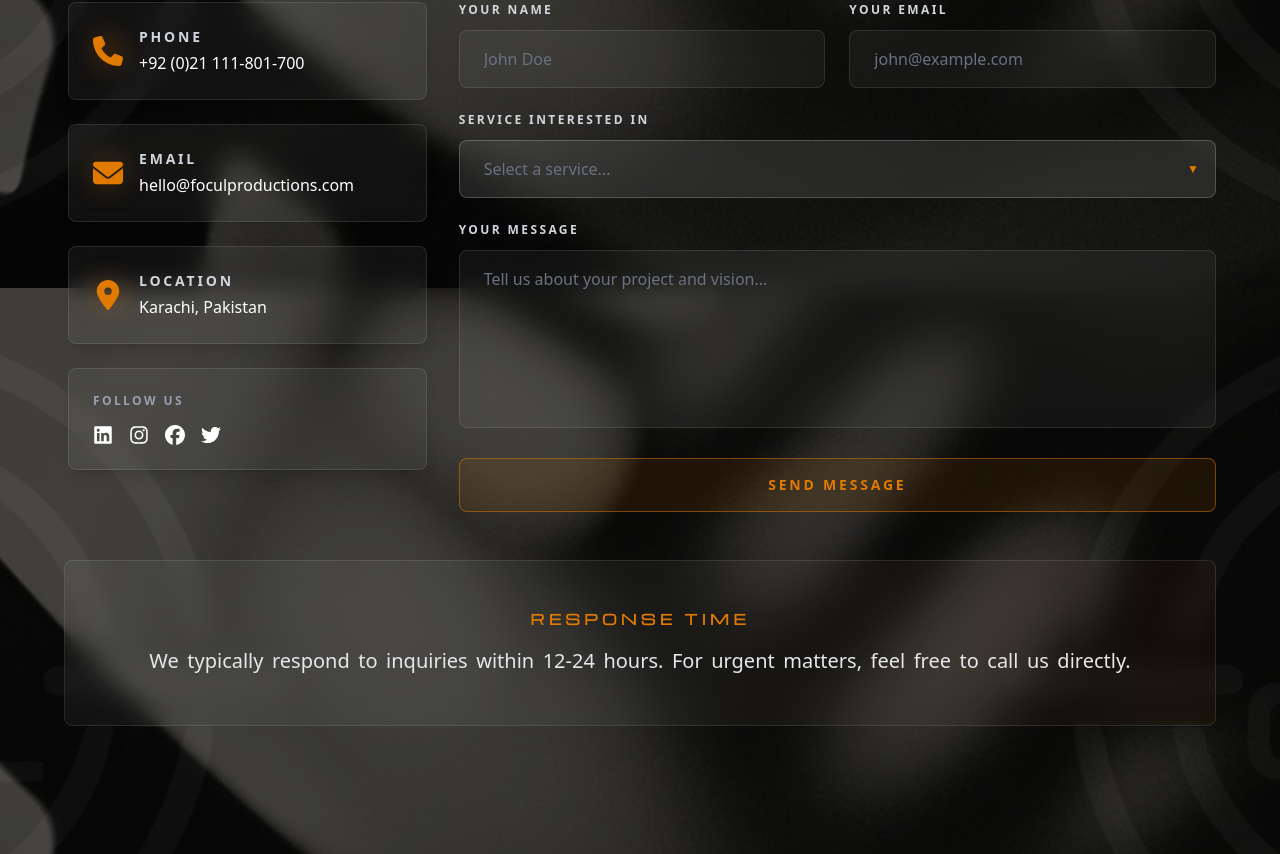
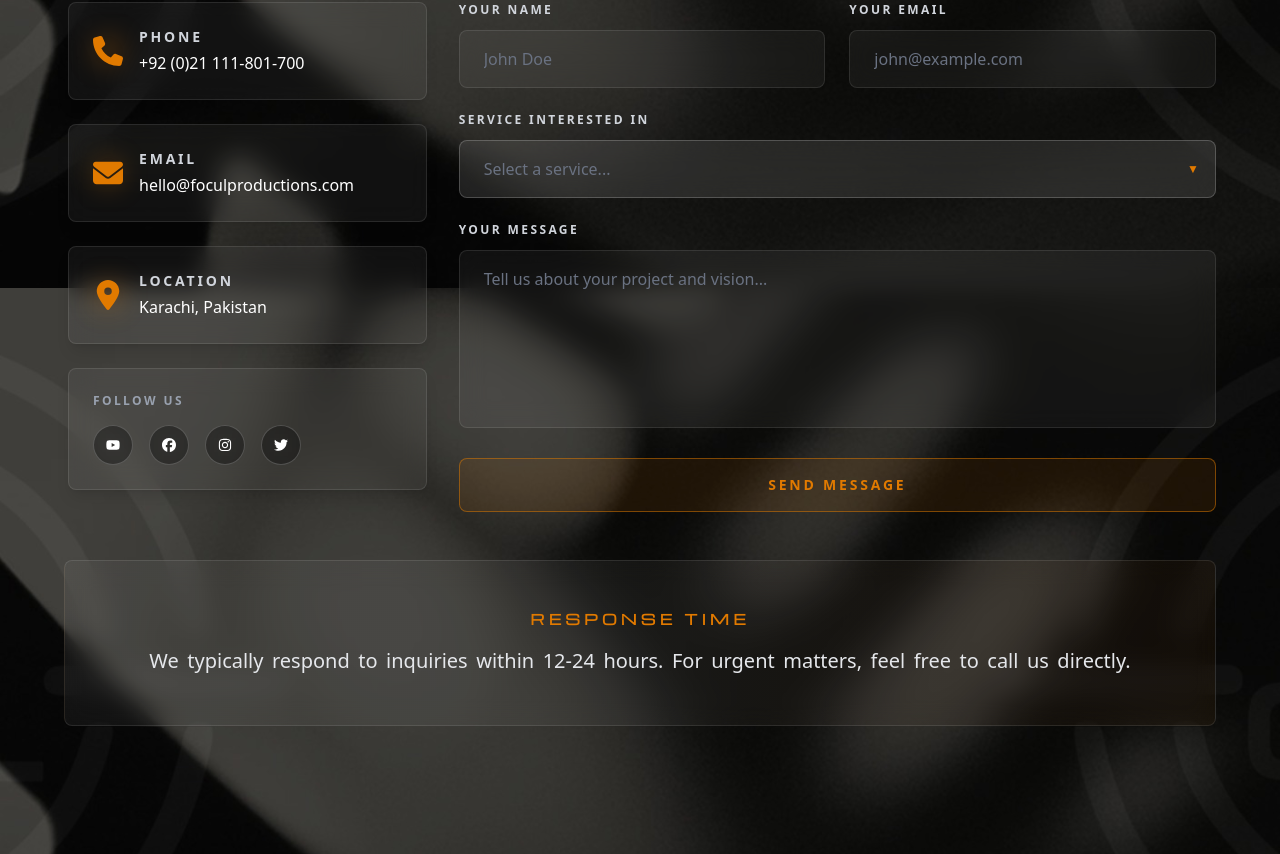
Before and after one commit to Saifullahkhan31/focul-production-website, a React (Vite) app: page /contact in a window 1280 px wide. Shown: the part 512-1366 px from the top of the page. Built offline with nearby package versions, Linux system fonts and the light colour scheme.

Commit message:
Updated linked on contact page

```diff
--- a/src/components/Contact.tsx
+++ b/src/components/Contact.tsx
@@ -1,7 +1,7 @@
 import React, { useEffect, useRef, useState } from 'react';
 import { Link } from 'react-router-dom';
 import { motion } from 'framer-motion';
-import { FaPhone, FaEnvelope, FaLocationDot, FaLinkedin, FaInstagram, FaFacebook, FaTwitter } from 'react-icons/fa6';
+import { FaPhone, FaEnvelope, FaLocationDot, FaInstagram, FaFacebook, FaTwitter, FaYoutube } from 'react-icons/fa6';
 import logoImg from '../assets/logo.png';
 import bgImg from '../assets/bg-placeholder.jpeg';
 
@@ -72,16 +72,16 @@ const Contact: React.FC = () => {
   };
 
   const socialIcons = [
-    { icon: FaLinkedin, link: '#', label: 'LinkedIn' },
-    { icon: FaInstagram, link: '#', label: 'Instagram' },
-    { icon: FaFacebook, link: '#', label: 'Facebook' },
-    { icon: FaTwitter, link: '#', label: 'Twitter' },
+    { icon: FaYoutube, link: 'https://youtube.com/@foculproductions', label: 'YouTube' },
+    { icon: FaFacebook, link: 'https://www.facebook.com/people/Focul-Productions/61565742337775/', label: 'Facebook' },
+    { icon: FaInstagram, link: 'https://instagram.com/foculproductions', label: 'Instagram' },
+    { icon: FaTwitter, link: 'https://x.com/FoculP31671', label: 'X (Twitter)' },
   ];
 
   const contactInfo = [
     { icon: FaPhone, label: 'Phone', value: '+92 (0)21 111-801-700', link: 'tel:+922111180170' },
     { icon: FaEnvelope, label: 'Email', value: 'hello@foculproductions.com', link: 'mailto:hello@foculproductions.com' },
-    { icon: FaLocationDot, label: 'Location', value: 'Karachi, Pakistan', link: '#' },
+    { icon: FaLocationDot, label: 'Location', value: 'Karachi, Pakistan', link: 'https://maps.app.goo.gl/3iXN8bdKaXGT4vSa9', newTab: true },
   ];
 
   return (
@@ -162,6 +162,8 @@ const Contact: React.FC = () => {
                   <motion.a
                     key={index}
                     href={info.link}
+                    target={info.newTab ? '_blank' : undefined}
+                    rel={info.newTab ? 'noopener noreferrer' : undefined}
                     initial={{ opacity: 0, y: 10 }}
                     animate={{ opacity: 1, y: 0 }}
                     transition={{ duration: 0.6, delay: 0.3 + index * 0.1 }}
@@ -198,9 +200,8 @@ const Contact: React.FC = () => {
                       rel="noopener noreferrer"
                       initial={{ opacity: 0, scale: 0.8 }}
                       animate={{ opacity: 1, scale: 1 }}
-                      transition={{ duration: 0.5, delay: 0.7 + index * 0.1 }}
-                      whileHover={{ scale: 1.2, color: '#E17A00' }}
-                      className="text-white text-xl hover:text-[#E17A00] transition-colors"
+                      transition={{ duration: 0.35, delay: 0.7 + index * 0.1 }}
+                      className="w-10 h-10 rounded-full border border-white/20 flex items-center justify-center text-white text-sm hover:bg-white hover:text-black hover:border-white transition-all duration-300 ease-in-out bg-black/40 backdrop-blur-sm"
                       aria-label={social.label}
                     >
                       <social.icon />
```
